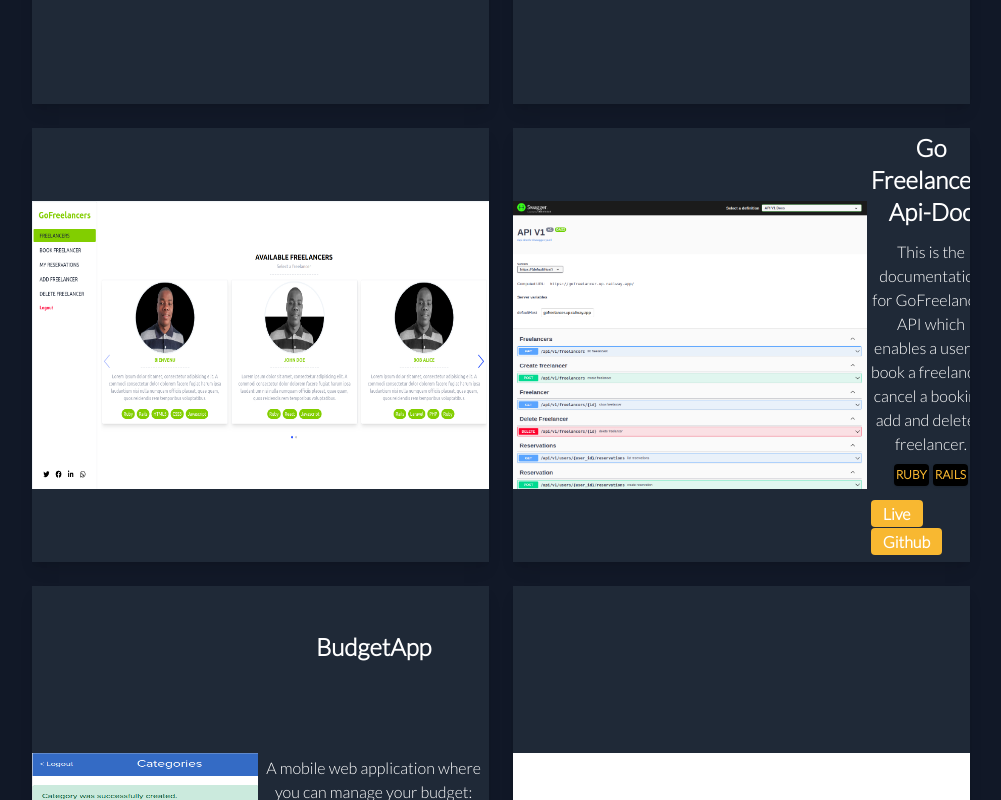
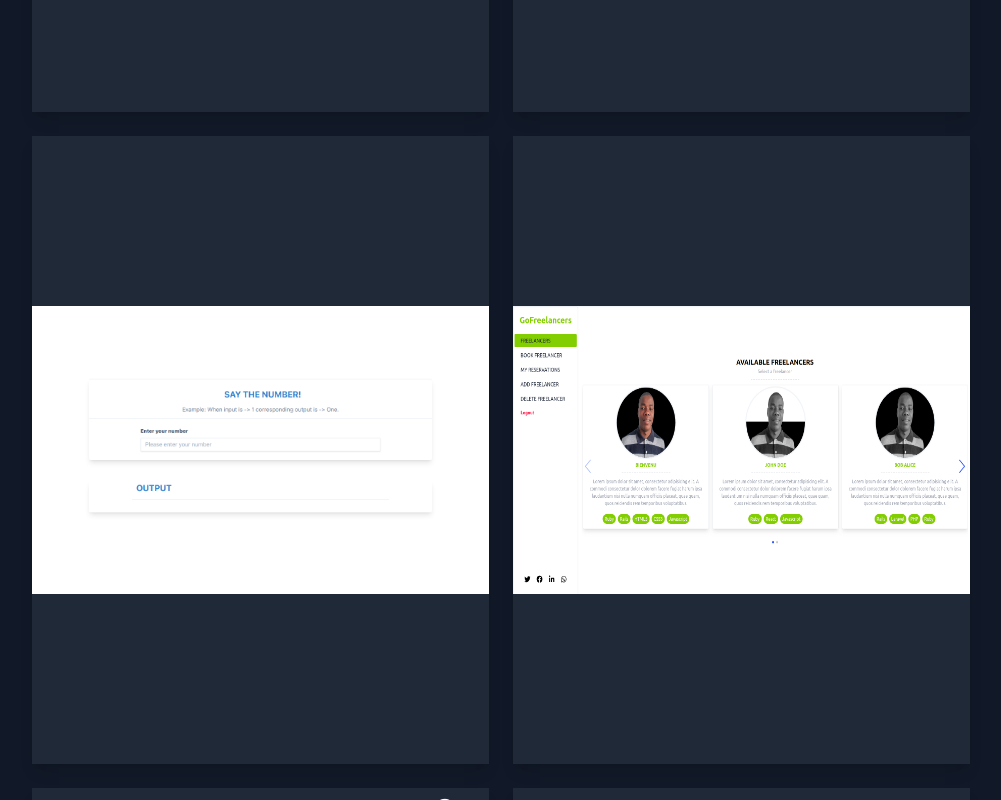
Before and after one commit to bienvenuushindi/my-portfolio, a React (Create React App) app: page / in a window 1280 px wide. Shown: the part 1700-2500 px from the top of the page, without its empty margins (267-1268 px from the left). Built offline with nearby package versions, Linux system fonts and the light colour scheme.

Commit message:
Update project container design

```diff
--- a/src/components/portfolio.js
+++ b/src/components/portfolio.js
@@ -1,6 +1,5 @@
 import Title from "./title";
 import {projects} from "../siteData";
-import {FaHandPointer} from "react-icons/fa";
 
 const Portfolio = () => {
     return (
@@ -16,17 +15,16 @@
                             <h3 className="text-white font-extrabold text-2xl my-1">{item.name}</h3>
                             <p className=" ">{item.description}</p>
                             <ul className="flex flex-wrap gap-1 text-tertiary items-center justify-center">
-                                {item.techStack.map(item => <li key={item} style={{padding: '2px', fontSize: '12px'}}
-                                                                className="rounded  bg-black shadow uppercase font-bold">{item}</li>)}
+                                {item.techStack.map(name => <li key={name} style={{padding: '2px', fontSize: '12px'}}
+                                                                className="rounded border shadow uppercase font-bold">{name}</li>)}
                             </ul>
                             <ul className="flex flex-wrap gap-1 text-white my-2">
                                 <li><a href={item.live} target="_blank" rel="noreferrer noopener"
-                                       className="py-1 px-3 font-bold rounded bg-tertiary">Live</a></li>
+                                       className="py-1 px-3 font-bold rounded text-secondary bg-tertiary">Live</a></li>
                                 <li><a href={item.github} target="_blank" rel="noreferrer noopener"
-                                       className="py-1 px-3 font-bold rounded bg-tertiary">Github</a></li>
+                                       className="py-1 px-3 font-bold rounded text-secondary bg-tertiary">Github</a></li>
                             </ul>
                         </div>
-                        {/*<div className="absolute bottom-2 right-1 p-2 plus-icon shadow-secondary shadow-lg rounded-full bg-secondary text-tertiary text-2xl font-bold"><FaHandPointer className="bip" /></div>*/}
                     </div>
                 )}
             </div>
--- a/src/siteData.js
+++ b/src/siteData.js
@@ -177,6 +177,15 @@
             ' review guidelines and generate a ready to use comment for each requirement that is not followed ',
         live: 'sharingan.up.railway.app/',
         github: 'https://github.com/bienvenuushindi/sharingan'
+    },{
+        screenshot: SayNumber,
+        name: 'Say the number',
+        techStack: [
+            'html', 'css', 'typescript', 'tailwind'
+        ],
+        description: 'Takes a numeral (just digits without separators (e.g. 19093 instead of 19,093) and returns the standard way of reading a number, complete with punctuation.',
+        live: 'https://saythenumber.vercel.app/',
+        github: 'https://github.com/bienvenuushindi/HyperionDev/tree/main/sections/C'
     },
     {
         screenshot: GoFreelancer,
@@ -206,15 +215,6 @@
         description: 'A mobile web application where you can manage your budget: you have a list of transactions associated with a category, so that you can see how much money you spent and on what.',
         live: 'https://budgetapp.up.railway.app/',
         github: 'https://github.com/bienvenuushindi/budget-app'
-    }, {
-        screenshot: SayNumber,
-        name: 'Say the number',
-        techStack: [
-            'html', 'css', 'typescript', 'tailwind'
-        ],
-        description: 'Takes a numeral (just digits without separators (e.g. 19093 instead of 19,093) and returns the standard way of reading a number, complete with punctuation.',
-        live: 'https://saythenumber.vercel.app/',
-        github: 'https://github.com/bienvenuushindi/HyperionDev/tree/main/sections/C'
     }
 ]
 
```
